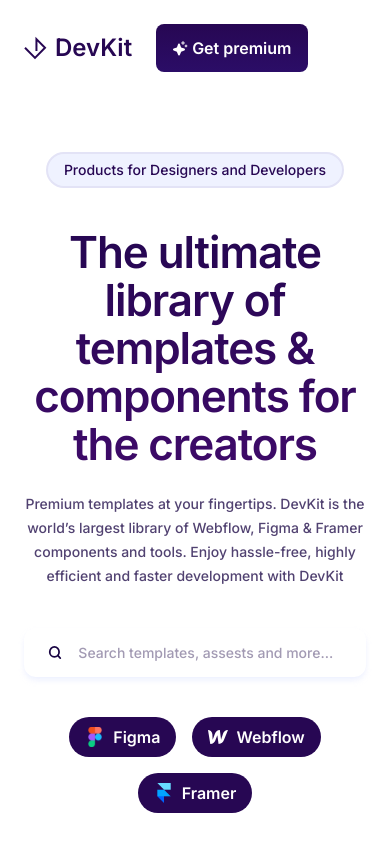
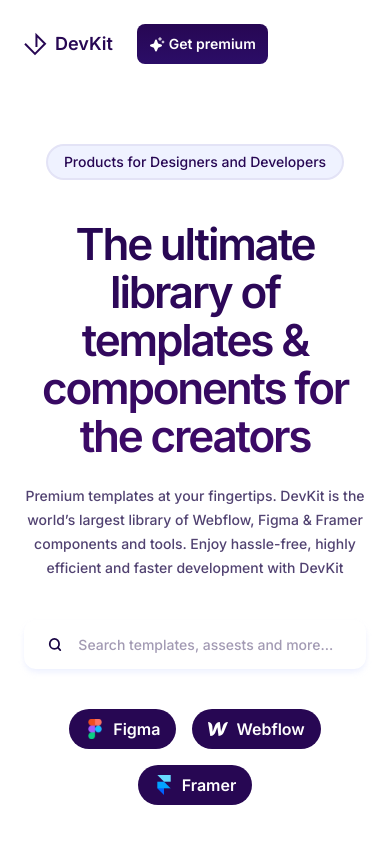
Before and after one commit to AJ1732/devkit, a React (Vite) app: page / in a window 390 px wide. Shown: the top 843 px of the page. Built offline with nearby package versions, Linux system fonts and the light colour scheme.

Commit message:
chore: update

```diff
--- a/src/components/CurvedDiv/index.tsx
+++ /dev/null
@@ -1,4 +0,0 @@
-const CurvedDiv = () => {
-  return <div>CurvedDiv</div>;
-};
-export default CurvedDiv;
--- a/src/components/Navbar/index.tsx
+++ b/src/components/Navbar/index.tsx
@@ -7,20 +7,20 @@
 
   return (
     <header className="full-width px-6 md:px-10">
-      <nav className="flex size-full items-center justify-between pb-4 pt-6 max-w-[90rem] mx-auto">
+      <nav className="mx-auto flex size-full max-w-[90rem] items-center justify-between pb-4 pt-6">
         <div className="flex items-center justify-center gap-6 font-semibold">
           <div className="flex items-center justify-center gap-2">
             <img src={logo} alt="" />
-            <h1 className="text-2xl">DevKit</h1>
+            <h1 className="text-lg lg:text-2xl">DevKit</h1>
           </div>
 
-          <button className="from-primary-500 flex items-center justify-center gap-1 rounded-lg bg-gradient-to-b to-[#2b0D67] px-4 py-3">
+          <button className="flex items-center justify-center gap-1 rounded-lg bg-gradient-to-b from-primary-500 to-[#2b0D67] px-3 py-2.5 md:px-4 md:py-3">
             <img src={sparkle} alt="sparkle" />
-            <span className="text-white">Get premium</span>
+            <span className="text-white max-md:text-sm">Get premium</span>
           </button>
         </div>
 
-        <ul className="text-primary-500 flex items-center justify-center gap-4 *:px-4 *:font-medium max-lg:hidden">
+        <ul className="flex items-center justify-center gap-4 text-primary-500 *:px-4 *:font-medium max-lg:hidden">
           {navlinks.map((navlink) => (
             <li key={navlink}>{navlink}</li>
           ))}
--- a/src/components/index.tsx
+++ b/src/components/index.tsx
@@ -4,4 +4,3 @@
 // UI COMPONENTS
 export { default as Card } from "./Card";
 export { default as Button } from "./Button";
-export { default as CurvedDiv } from "./CurvedDiv";
--- a/src/sections/HeadlineSection/index.tsx
+++ b/src/sections/HeadlineSection/index.tsx
@@ -11,10 +11,10 @@
         </div>
 
         <div className="flex flex-col items-center justify-center gap-6">
-          <h1 className="max-w-xl lg:max-w-[43rem] bg-gradient-to-b from-primary-500 from-[10.16%] to-[#3C0A67] to-[91.41%] bg-clip-text text-5xl font-semibold leading-[3rem] lg:leading-[4rem] tracking-[-0.25rem] text-transparent max-sm:text-[2.75rem] max-sm:tracking-tight md:text-[4rem]">
+          <h1 className="max-w-xl leading-[3rem] md:max-w-2xl bg-gradient-to-b from-primary-500 from-[10.16%] to-[#3C0A67] to-[91.41%] bg-clip-text text-[2.75rem] font-semibold text-transparent max-md:tracking-tighter md:text-[3.45rem] lg:max-w-[43rem] lg:text-[4rem] lg:leading-[4rem] lg:tracking-[-0.25rem]">
             The ultimate library of templates & components for the creators
           </h1>
-          <p className="max-w-[61rem] text-sm  md:text-base font-medium leading-6 text-fade-200 sm:text-lg">
+          <p className="max-w-2xl text-sm font-medium leading-6 text-fade-200 sm:text-lg md:text-base lg:max-w-[61rem]">
             Premium templates at your fingertips. DevKit is the world’s largest
             library of Webflow, Figma & Framer components and tools. Enjoy
             hassle-free, highly efficient and faster development with DevKit
```
